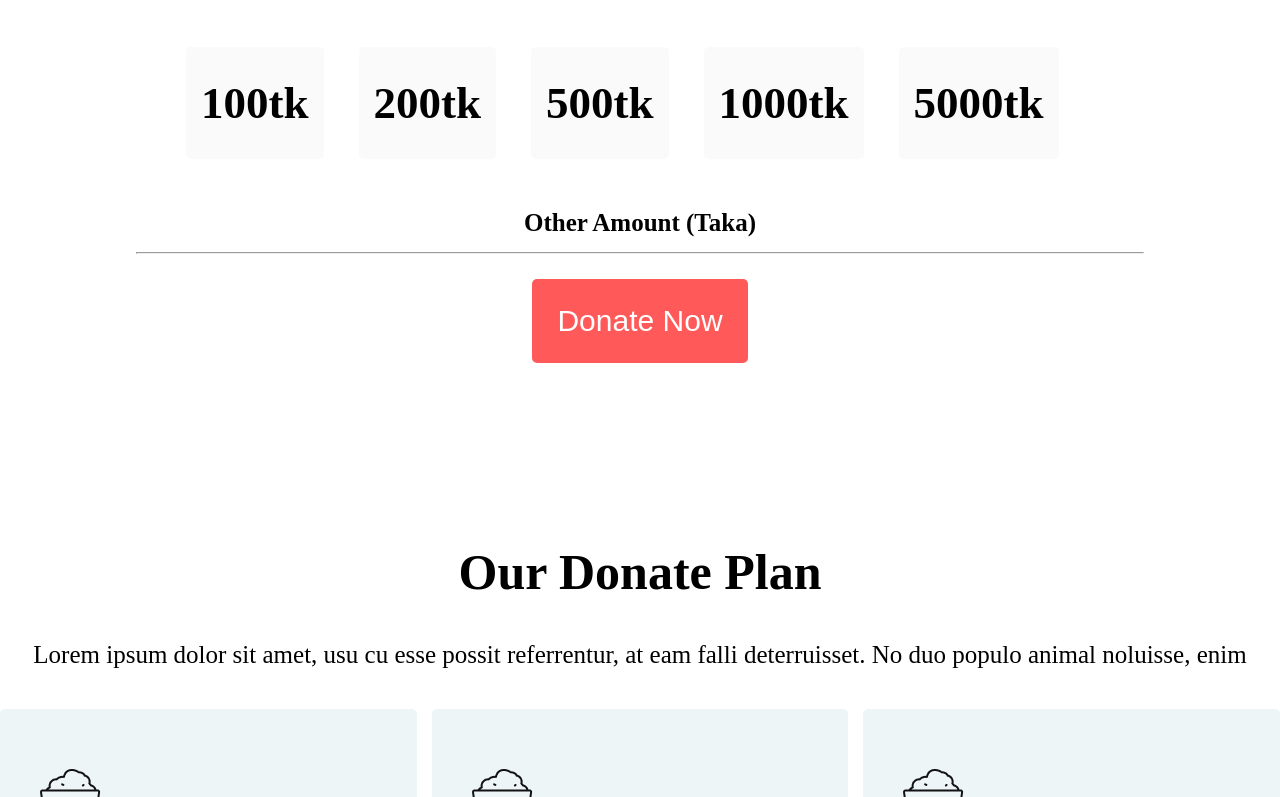
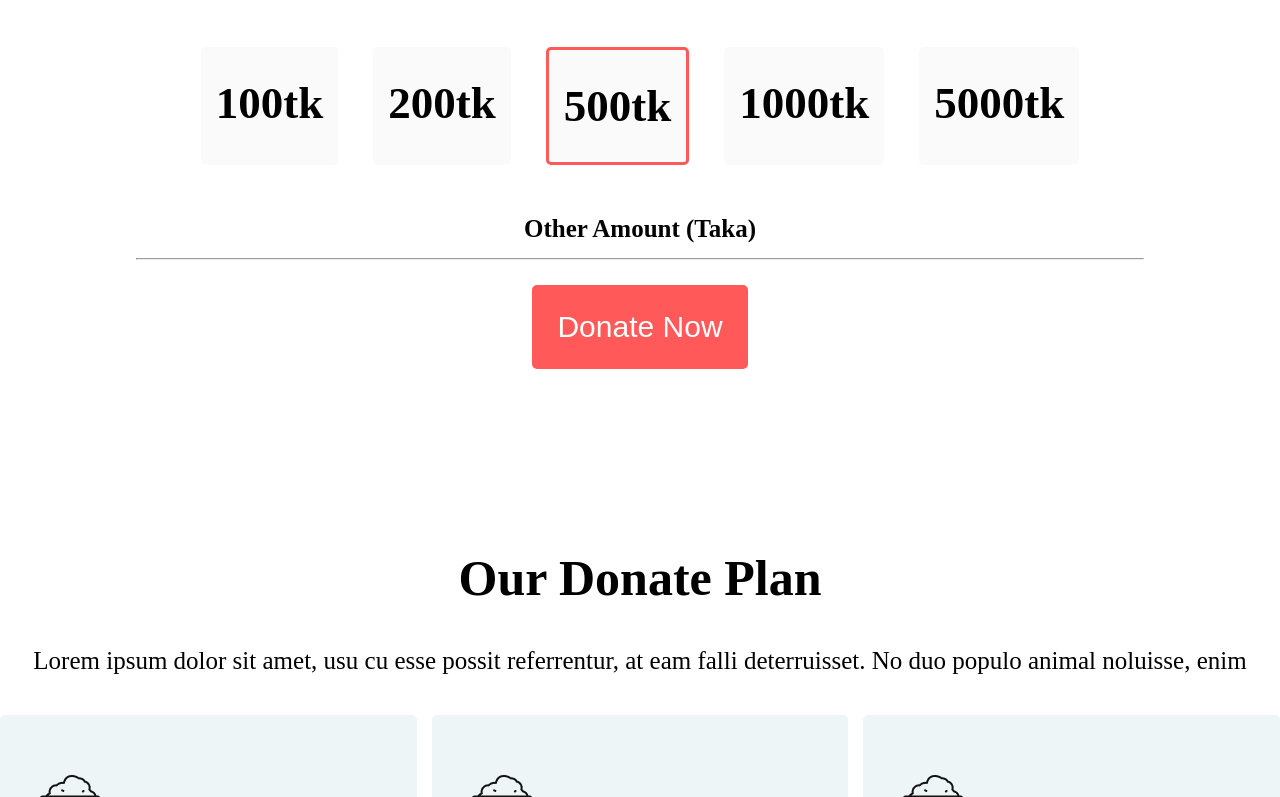
Before and after one commit to farhadcse7/donate-updated-practice, a plain HTML site: page index.html in a window 1280 px wide. Shown: the part 1196-1993 px from the top of the page. Drawn offline with Linux system fonts and the light colour scheme.

Commit message:
updated justify content

```diff
--- a/index.html
+++ b/index.html
@@ -29,7 +29,7 @@
                 <div class="amount-container">
                     <div class="price">100tk</div>
                     <div class="price">200tk</div>
-                    <div class="price">500tk</div>
+                    <div class="price pp2">500tk</div>
                     <div class="price">1000tk</div>
                     <div class="price">5000tk</div>
                 </div>
--- a/styles/style.css
+++ b/styles/style.css
@@ -74,6 +74,8 @@ section {
     gap: 35px;
     margin: 0 auto;
     padding: 50px;
+    justify-content: center;
+    /*will take content in center position*/
 
 }
 
@@ -84,6 +86,11 @@ section {
     background-color: #FAFAFA;
     border-radius: 5px;
 
+}
+
+.pp2 {
+    border: 3px solid #FF5959;
+    border-radius: 5px;
 }
 
 .other-amount {
```
Also changed, not shown: 3 other files.
